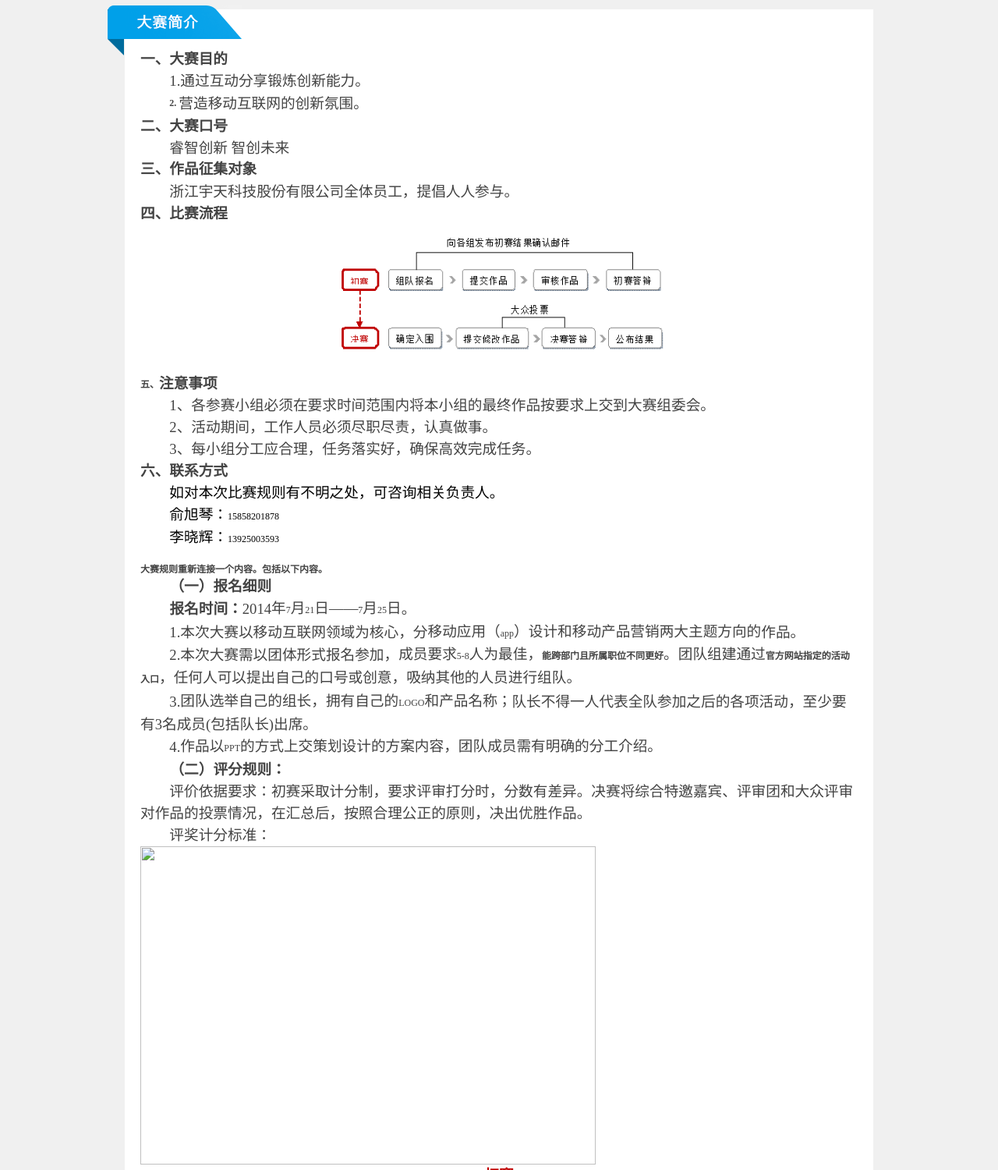
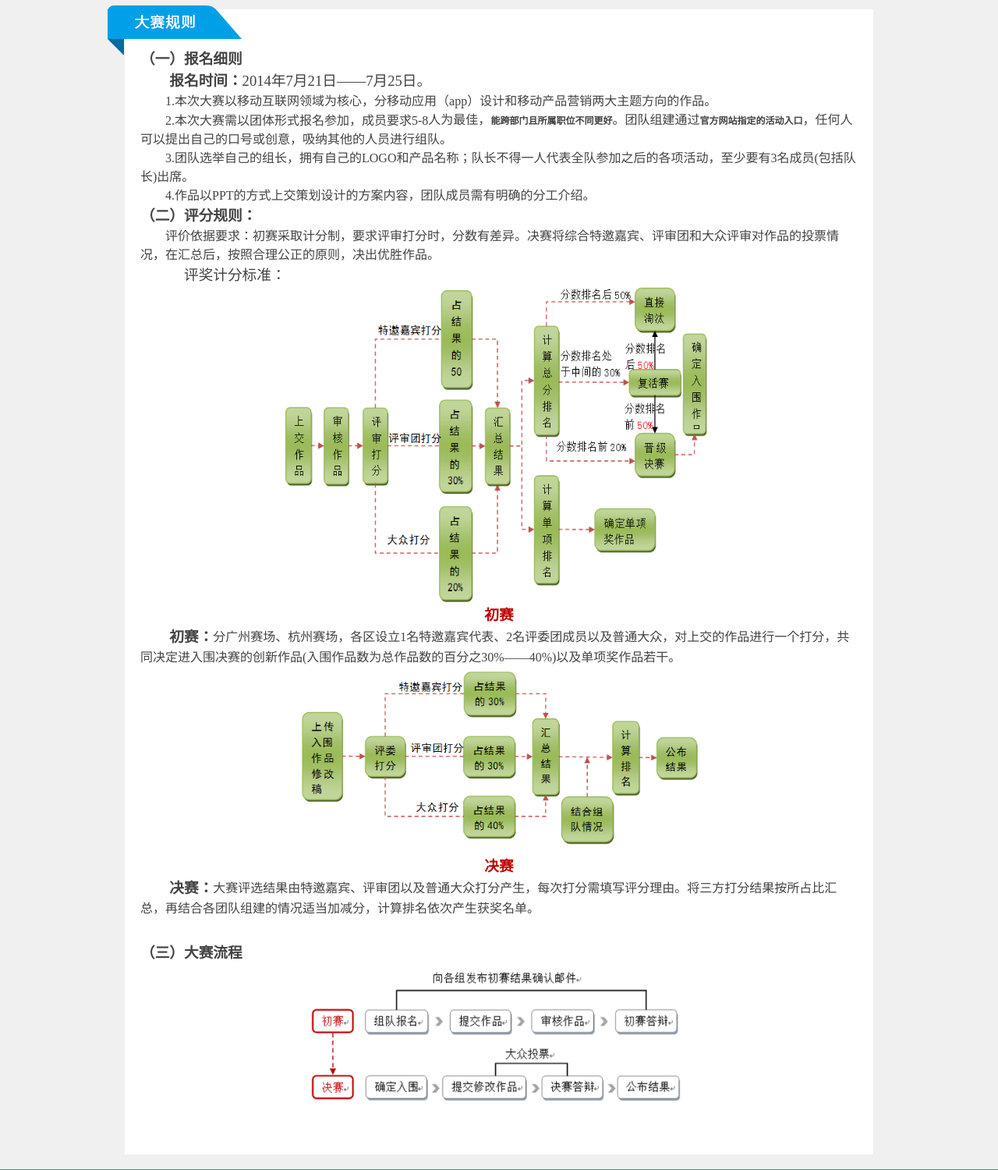
Before and after one commit to JiangfengCity/creativity, a plain HTML site: page statisic/rule_detail.html in a window 1280 px wide. Shown: the part 476-1976 px from the top of the page at 78% size. Drawn offline with Linux system fonts and the light colour scheme.

Commit message:
大赛规则 和 大赛简介页面

```diff
--- a/statisic/rule_detail.html
+++ b/statisic/rule_detail.html
@@ -21,11 +21,11 @@
         <div class="w_960">
            <ul class="nav_menu1">
              <li>大赛首页</li>
-             <li class="ml-10">大赛规则</li>
+             <li class="ml-10 nav_menu_on">大赛规则</li>
              <li class="ml-10">参赛团队</li>
            </ul>
            <ul class="nav_menu2">
-             <li class="nav_menu_on">登录</li>
+             <li>登录</li>
              <li class="mr-10">创建团队</li>
            </ul>
         </div>
@@ -33,120 +33,66 @@
     <div class="content">
          <div class="main_section">
              <div class="ms_header">
-                 <img src="./images/intro_icon.png" alt="" />
+                 <img src="./images/rule_icon.png" alt="" />
              </div>
              <div class="ms_body">
                  <div class="rule_detail">
-                     <h1 style="margin-left:0cm;">
-    <a name="_Toc391479695"></a><span style="font-size:14.0pt;line-height:150%;font-family:SimSun;">一</span><a name="_Toc391479696"></a><span><span style="font-size:14.0pt;line-height:150%;font-family:SimSun;">、大赛目的</span></span><span></span><span style="font-size:14.0pt;line-height:150%;font-family:SimSun;"></span>
-</h1>
-<p class="MsoNormal" style="text-align:left;text-indent:28.0pt;" align="left">
-    <span style="font-size:14.0pt;line-height:150%;font-family:SimSun;">1.通过互动分享锻炼创新能力。</span>
-</p>
-<p class="MsoListParagraph" style="margin-left:46.0pt;text-align:left;text-indent:-18.0pt;" align="left">
-    <b><span style="font-size:14.0pt;line-height:150%;font-family:SimSun;"><span>2.<span> </span></span></span></b><span style="font-size:14.0pt;line-height:150%;font-family:SimSun;">营造移动互联网的创新氛围。</span>
-</p>
-<h1 style="margin-left:0cm;">
-    <a name="_Toc391479697"></a><span style="font-size:14.0pt;line-height:150%;font-family:SimSun;">二、大赛</span><span style="font-size:14.0pt;line-height:150%;font-family:SimSun;">口号</span>
-</h1>
-<p class="MsoNormal" style="text-indent:28.0pt;">
-    <span style="font-size:14.0pt;line-height:150%;font-family:SimSun;">睿智创新 智创未来 <a name="_Toc391479698"></a><span></span></span>
-</p>
-<h1 style="margin-left:0cm;">
-    <span><span style="font-size:14.0pt;line-height:150%;font-family:SimSun;">三、作品征集对象</span></span><span style="font-size:14.0pt;line-height:150%;font-family:SimSun;"></span>
-</h1>
-<p class="MsoNormal" style="text-indent:28.0pt;">
-    <span style="font-size:14.0pt;line-height:150%;font-family:SimSun;">浙江宇天科技股份有限公司全体员工，提倡人人参与。<span></span></span>
-</p>
-<h2 style="margin-left:0cm;">
-    <span style="font-size:14.0pt;line-height:150%;font-family:SimSun;">四、比赛流程<span></span></span>
-</h2>
-<p class="MsoNormal" style="text-align:center;" align="center">
-    <span style="font-size:9.0pt;"><img src="./images/rule_icon1.png" height="190" width="483" /></span><span style="font-size:9.0pt;"></span>
-</p>
-<h2 style="margin-left:0cm;">
-    <span style="font-family:SimSun;">五、</span><span style="font-size:14.0pt;line-height:150%;font-family:SimSun;">注意事项<span></span></span>
-</h2>
-<p class="MsoNormal" style="text-indent:28.0pt;">
-    <span style="font-size:14.0pt;line-height:150%;font-family:SimSun;">1</span><span style="font-size:14.0pt;line-height:150%;font-family:SimSun;">、各参赛小组必须在要求时间范围内将本小组的最终作品按要求上交到大赛组委会。<span></span></span>
+                        <p class="MsoNormal">
+                            <b><span style="font-size:14.0pt;line-height:150%;font-family:&quot;">（一）</span></b><b><span style="font-size:14.0pt;line-height:150%;font-family:&quot;">报名细则</span></b><b><span style="font-size:14.0pt;line-height:150%;font-family:SimSun;"></span></b>
                         </p>
                         <p class="MsoNormal" style="text-indent:28.0pt;">
-    <span style="font-size:14.0pt;line-height:150%;font-family:SimSun;">2</span><span style="font-size:14.0pt;line-height:150%;font-family:SimSun;">、活动期间，工作人员必须尽职尽责，认真做事。 <span></span></span>
+                            <b><span style="font-size:14.0pt;line-height:150%;font-family:&quot;">报名时间：</span></b><span style="font-size:14.0pt;line-height:150%;font-family:SimSun;">2014</span><span style="font-size:14.0pt;line-height:150%;font-family:&quot;">年</span><span style="font-size:14.0pt;line-height:150%;font-family:SimSun;">7</span><span style="font-size:14.0pt;line-height:150%;font-family:&quot;">月</span><span style="font-size:14.0pt;line-height:150%;font-family:SimSun;">21</span><span style="font-size:14.0pt;line-height:150%;font-family:&quot;">日——</span><span style="font-size:14.0pt;line-height:150%;font-family:SimSun;">7</span><span style="font-size:14.0pt;line-height:150%;font-family:&quot;">月</span><span style="font-size:14.0pt;line-height:150%;font-family:SimSun;">25</span><span style="font-size:14.0pt;line-height:150%;font-family:&quot;">日</span><span style="font-size:14.0pt;line-height:150%;font-family:&quot;">。</span><span style="font-size:14.0pt;line-height:150%;font-family:SimSun;"></span>
                         </p>
-<p class="MsoNormal" style="text-indent:28.0pt;">
-    <span style="font-size:14.0pt;line-height:150%;font-family:SimSun;">3</span><span style="font-size:14.0pt;line-height:150%;font-family:SimSun;">、每小组分工应合理，任务落实好，确保高效完成任务。 <span></span></span>
+                        <p class="MsoNormal" style="text-indent:24.0pt;">
+                            <span style="font-size:12.0pt;line-height:150%;font-family:SimSun;">1.</span><span style="font-size:12.0pt;line-height:150%;font-family:&quot;">本次大赛</span><span style="font-size:12.0pt;line-height:150%;font-family:&quot;">以移动互联网领域为核心，</span><span style="font-size:12.0pt;line-height:150%;font-family:&quot;">分</span><span style="font-size:12.0pt;line-height:150%;font-family:&quot;">移动应用（</span><span style="font-size:12.0pt;line-height:150%;font-family:SimSun;">app</span><span style="font-size:12.0pt;line-height:150%;font-family:&quot;">）设计和移动产品营销两大主题方向的</span><span style="font-size:12.0pt;line-height:150%;font-family:&quot;">作品。</span><span style="font-size:12.0pt;line-height:150%;font-family:SimSun;"></span>
                         </p>
-<h1 style="margin-left:0cm;">
-    <a name="_Toc391479706"></a><span style="font-size:14.0pt;line-height:150%;font-family:SimSun;">六、联系方式</span><span style="font-size:14.0pt;line-height:150%;font-family:SimSun;"></span>
-</h1>
-<p class="MsoNormal" style="text-indent:28.0pt;">
-    <span style="font-size:14.0pt;line-height:150%;font-family:SimSun;color:black;">如对本次比赛规则有不明之处，可咨询相关负责人。<span></span></span>
+                        <p class="MsoNormal" style="text-indent:24.0pt;">
+                            <span style="font-size:12.0pt;line-height:150%;font-family:SimSun;">2.</span><span style="font-size:12.0pt;line-height:150%;font-family:&quot;">本次大赛需以团体形式报名参加，</span><span style="font-size:12.0pt;line-height:150%;font-family:&quot;">成员要求</span><span style="font-size:12.0pt;line-height:150%;font-family:SimSun;">5-8</span><span style="font-size:12.0pt;line-height:150%;font-family:&quot;">人为最佳，<b>能跨部门且所属职位不同更好</b>。团队组建通过<b>官方网站指定的活动入口</b>，任何人可以提出自己的口号或创意，吸纳其他的人员进行组队。</span><span style="font-size:12.0pt;line-height:150%;font-family:SimSun;"></span>
                         </p>
-<p class="MsoNormal" style="text-indent:28.0pt;">
-    <span style="font-size:14.0pt;line-height:150%;font-family:SimSun;color:black;">俞旭琴：<span>15858201878</span></span>
+                        <p class="MsoNormal" style="text-indent:24.0pt;">
+                            <span style="font-size:12.0pt;line-height:150%;font-family:SimSun;">3.</span><span style="font-size:12.0pt;line-height:150%;font-family:&quot;">团队选举自己的组长，拥有自己的</span><span style="font-size:12.0pt;line-height:150%;font-family:SimSun;">LOGO</span><span style="font-size:12.0pt;line-height:150%;font-family:&quot;">和产品名称；</span><span style="font-size:12.0pt;line-height:150%;font-family:&quot;">队长不得一人代表全队参加之后的各项活动，至少要有</span><span style="font-size:12.0pt;line-height:150%;font-family:SimSun;">3</span><span style="font-size:12.0pt;line-height:150%;font-family:&quot;">名成员</span><span style="font-size:12.0pt;line-height:150%;font-family:SimSun;">(</span><span style="font-size:12.0pt;line-height:150%;font-family:&quot;">包括队长</span><span style="font-size:12.0pt;line-height:150%;font-family:SimSun;">)</span><span style="font-size:12.0pt;line-height:150%;font-family:&quot;">出席。</span><span style="font-size:12.0pt;line-height:150%;font-family:SimSun;"></span>
                         </p>
-<p class="MsoNormal" style="text-indent:28.0pt;">
-    <span style="font-size:14.0pt;line-height:150%;font-family:SimSun;color:black;">李晓辉：<span>13925003593</span></span>
+                        <p class="MsoNormal" style="text-indent:24.0pt;">
+                            <span style="font-size:12.0pt;line-height:150%;font-family:SimSun;">4.</span><span style="font-size:12.0pt;line-height:150%;font-family:&quot;">作品以</span><span style="font-size:12.0pt;line-height:150%;font-family:SimSun;">PPT</span><span style="font-size:12.0pt;line-height:150%;font-family:&quot;">的方式上交策划设计的方案内容，团队成员需有明确的分工介绍。</span><span style="font-size:12.0pt;line-height:150%;font-family:SimSun;"></span>
                         </p>
                         <p class="MsoNormal">
-    <span>&nbsp;</span>
+                            <b><span style="font-size:14.0pt;line-height:150%;font-family:&quot;">（二）评分规则：</span></b><b><span style="font-size:14.0pt;line-height:150%;font-family:SimSun;"></span></b>
                         </p>
-<p class="MsoNormal">
-    <b><span style="font-family:SimSun;">大赛规则重新连接一个内容。包括以下内容。</span><span></span></b>
+                        <p class="MsoNormal" style="text-indent:24.0pt;">
+                            <span style="font-size:12.0pt;line-height:150%;font-family:&quot;">评价依据要求：初赛采取计分制，要求评审打分时，分数有差异。决赛将综合特邀嘉宾、评审团和大众评审对作品的投票情况，在汇总后，按照合理公正的原则，决出优胜作品。</span><span style="font-size:12.0pt;line-height:150%;font-family:SimSun;"></span>
                         </p>
-<p class="MsoNormal" style="text-indent:28.1pt;">
-    <b><span style="font-size:14.0pt;line-height:150%;font-family:SimSun;">（一）</span></b><b><span style="font-size:14.0pt;line-height:150%;font-family:SimSun;">报名细则</span></b><b><span style="font-size:14.0pt;line-height:150%;font-family:SimSun;"></span></b>
+                        <p class="MsoNormal" style="margin-left:14.0pt;text-indent:28.0pt;">
+                            <span style="font-size:14.0pt;line-height:150%;font-family:&quot;">评奖计分标准：</span><span style="font-size:14.0pt;line-height:150%;font-family:SimSun;"></span>
                         </p>
-<p class="MsoNormal" style="text-indent:28.1pt;">
-    <b><span style="font-size:14.0pt;line-height:150%;font-family:SimSun;">报名时间：</span></b><span style="font-size:14.0pt;line-height:150%;font-family:SimSun;">2014</span><span style="font-size:14.0pt;line-height:150%;font-family:SimSun;">年<span>7</span>月<span>21</span>日——<span>7</span>月<span>25</span>日</span><span style="font-size:14.0pt;line-height:150%;font-family:SimSun;">。</span><span style="font-size:14.0pt;line-height:150%;font-family:SimSun;"></span>
-</p>
-<p class="MsoNormal" style="text-indent:28.0pt;">
-    <span style="font-size:14.0pt;line-height:150%;font-family:SimSun;">1.</span><span style="font-size:14.0pt;line-height:150%;font-family:SimSun;">本次大赛</span><span style="font-size:14.0pt;line-height:150%;font-family:SimSun;">以移动互联网领域为核心，</span><span style="font-size:14.0pt;line-height:150%;font-family:SimSun;">分</span><span style="font-size:14.0pt;line-height:150%;font-family:SimSun;">移动应用（<span>app</span>）设计和移动产品营销两大主题方向的</span><span style="font-size:14.0pt;line-height:150%;font-family:SimSun;">作品。</span><span style="font-size:14.0pt;line-height:150%;font-family:SimSun;"></span>
-</p>
-<p class="MsoNormal" style="text-indent:28.0pt;">
-    <span style="font-size:14.0pt;line-height:150%;font-family:SimSun;">2.</span><span style="font-size:14.0pt;line-height:150%;font-family:SimSun;">本次大赛需以团体形式报名参加，</span><span style="font-size:14.0pt;line-height:150%;font-family:SimSun;">成员要求<span>5-8</span>人为最佳，<b>能跨部门且所属职位不同更好</b>。团队组建通过<b>官方网站指定的活动入口</b>，任何人可以提出自己的口号或创意，吸纳其他的人员进行组队。</span><span style="font-size:14.0pt;line-height:150%;font-family:SimSun;"></span>
-</p>
-<p class="MsoNormal" style="text-indent:28.0pt;">
-    <span style="font-size:14.0pt;line-height:150%;font-family:SimSun;">3.</span><span style="font-size:14.0pt;line-height:150%;font-family:SimSun;">团队选举自己的组长，拥有自己的<span>LOGO</span>和产品名称；</span><span style="font-size:14.0pt;line-height:150%;font-family:SimSun;">队长不得一人代表全队参加之后的各项活动，至少要有</span><span style="font-size:14.0pt;line-height:150%;font-family:SimSun;">3</span><span style="font-size:14.0pt;line-height:150%;font-family:SimSun;">名成员</span><span style="font-size:14.0pt;line-height:150%;font-family:SimSun;">(</span><span style="font-size:14.0pt;line-height:150%;font-family:SimSun;">包括队长</span><span style="font-size:14.0pt;line-height:150%;font-family:SimSun;">)</span><span style="font-size:14.0pt;line-height:150%;font-family:SimSun;">出席。</span><span style="font-size:14.0pt;line-height:150%;font-family:SimSun;"></span>
-</p>
-<p class="MsoNormal" style="text-indent:28.0pt;">
-    <span style="font-size:14.0pt;line-height:150%;font-family:SimSun;">4.</span><span style="font-size:14.0pt;line-height:150%;font-family:SimSun;">作品以<span>PPT</span>的方式上交策划设计的方案内容，团队成员需有明确的分工介绍。<span></span></span>
-</p>
-<p class="MsoNormal" style="text-indent:28.1pt;">
-    <b><span style="font-size:14.0pt;line-height:150%;font-family:SimSun;">（二）评分规则：<span></span></span></b>
-</p>
-<p class="MsoNormal" style="text-indent:28.0pt;">
-    <span style="font-size:14.0pt;line-height:150%;font-family:SimSun;">评价依据要求：初赛采取计分制，要求评审打分时，分数有差异。决赛将综合特邀嘉宾、评审团和大众评审对作品的投票情况，在汇总后，按照合理公正的原则，决出优胜作品。</span>
-</p>
-<p class="MsoNormal" style="text-indent:28.0pt;">
-    <span style="font-size:14.0pt;line-height:150%;font-family:SimSun;">评奖计分标准：</span>
-</p>
-<p class="MsoNormal">
-    <span style="font-size:14.0pt;line-height:150%;font-family:SimSun;color:red;"><img src="file://C:\Users\ADMINI~1\AppData\Local\Temp\msohtmlclip1\01\clip_image002.gif" height="408" width="584" /></span><span style="font-size:14.0pt;line-height:150%;font-family:SimSun;"></span>
+                        <p class="MsoNormal" style="text-align: center">
+                            <span style="font-size:14.0pt;line-height:150%;font-family:SimSun;color:red;"><img src="./images/rule_icon2.png" height="408" width="584" /></span><span style="font-size:14.0pt;line-height:150%;font-family:SimSun;"></span>
                         </p>
                         <p class="MsoNormal" style="text-align:center;" align="center">
                             <b><span style="font-size:14.0pt;line-height:150%;font-family:SimHei;color:#C00000;">初赛</span></b>
                         </p>
-<p class="MsoNormal" style="text-indent:28.1pt;">
-    <b><span style="font-size:14.0pt;line-height:150%;font-family:SimSun;">初赛：</span></b><span style="font-size:14.0pt;line-height:150%;font-family:SimSun;">分广州赛场、杭州赛场，各区设立1名特邀嘉宾代表、2名评委团成员以及普通大众，对上交的作品进行一个打分，共同决定进入围决赛的创新作品(入围作品数为总作品数的百分之30%——40%)以及单项奖作品若干。 </span>
+                        <p class="MsoNormal" style="text-indent:28.0pt;">
+                            <b><span style="font-size:14.0pt;line-height:150%;font-family:&quot;">初赛：</span></b><span style="font-size:12.0pt;line-height:150%;font-family:&quot;">分广州赛场、杭州赛场，各区设立</span><span style="font-size:12.0pt;line-height:150%;font-family:SimSun;">1</span><span style="font-size:12.0pt;line-height:150%;font-family:&quot;">名特邀嘉宾代表、</span><span style="font-size:12.0pt;line-height:150%;font-family:SimSun;">2</span><span style="font-size:12.0pt;line-height:150%;font-family:&quot;">名评委团成员以及普通大众，对上交的作品进行一个打分，共同决定进入围决赛的创新作品</span><span style="font-size:12.0pt;line-height:150%;font-family:SimSun;">(</span><span style="font-size:12.0pt;line-height:150%;font-family:&quot;">入围作品数为总作品数的百分之</span><span style="font-size:12.0pt;line-height:150%;font-family:SimSun;">30%</span><span style="font-size:12.0pt;line-height:150%;font-family:&quot;">——</span><span style="font-size:12.0pt;line-height:150%;font-family:SimSun;">40%)</span><span style="font-size:12.0pt;line-height:150%;font-family:&quot;">以及单项奖作品若干。</span><span style="font-size:14.0pt;line-height:150%;font-family:SimSun;"> </span>
                         </p>
                         <p class="MsoNormal" style="text-align:center;" align="center">
-    <span style="font-size:14.0pt;line-height:150%;font-family:SimSun;"><img src="file://C:\Users\ADMINI~1\AppData\Local\Temp\msohtmlclip1\01\clip_image003.gif" height="242" width="545" /></span><span style="font-size:14.0pt;line-height:150%;font-family:SimSun;"></span>
+                            <span style="font-size:14.0pt;line-height:150%;font-family:SimSun;"><img src="./images/rule_icon3.png" height="242" width="545" /></span><span style="font-size:14.0pt;line-height:150%;font-family:SimSun;"></span>
                         </p>
                         <p class="MsoNormal" style="text-align:center;" align="center">
                             <b><span style="font-size:14.0pt;line-height:150%;font-family:SimHei;color:#C00000;">决赛</span></b>
                         </p>
-<p class="MsoNormal" style="text-indent:28.1pt;">
-    <b><span style="font-size:14.0pt;line-height:150%;font-family:SimSun;">决赛：</span></b><span style="font-size:14.0pt;line-height:150%;font-family:SimSun;">大赛评选结果由特邀嘉宾、评审团以及普通大众打分产生，每次打分需填写评分理由。将三方打分结果按所占比汇总，再结合各团队组建的情况适当加减分，计算排名</span><span style="font-size:14.0pt;line-height:150%;font-family:SimSun;">依次产生获奖名单。<span></span></span>
+                        <p class="MsoNormal" style="text-indent:28.0pt;">
+                            <b><span style="font-size:14.0pt;line-height:150%;font-family:&quot;">决赛：</span></b><span style="font-size:12.0pt;line-height:150%;font-family:&quot;">大赛评选结果由特邀嘉宾、评审团以及普通大众打分产生，每次打分需填写评分理由。将三方打分结果按所占比汇总，再结合各团队组建的情况适当加减分，计算排名</span><span style="font-size:12.0pt;line-height:150%;font-family:&quot;">依次产生获奖名单。</span><span style="font-size:12.0pt;line-height:150%;font-family:SimSun;"></span>
                         </p>
                         <p class="MsoNormal" style="text-indent:28.0pt;">
                             <span style="font-size:14.0pt;line-height:150%;font-family:SimSun;">&nbsp;</span>
                         </p>
                         <p class="MsoNormal">
-    <b><span>2</span></b><b><span style="font-family:SimSun;">、大赛流程</span><span></span></b>
+                            <b><span style="font-size:14.0pt;font-family:&quot;">（三）</span></b><b><span style="font-size:14.0pt;font-family:&quot;">大赛流程</span></b><b><span style="font-size:14.0pt;"></span></b>
+                        </p>
+                        <p class="MsoNormal" style="text-align: center;">
+                            <span><img src="./images/rule_icon4.png" height="198" width="554" /></span>
                         </p>
                         <p class="MsoNormal">
-    <span><img src="file://C:\Users\ADMINI~1\AppData\Local\Temp\msohtmlclip1\01\clip_image005.jpg" height="198" width="554" /></span>
+                            <span>&nbsp;</span>
                         </p>
                         <br />
                  </div>
```
Also changed, not shown: statisic/intro.html (added, +107 -0 lines), statisic/images/rule_icon.png (added). Lines whose indentation alone changed are shown as unchanged.
